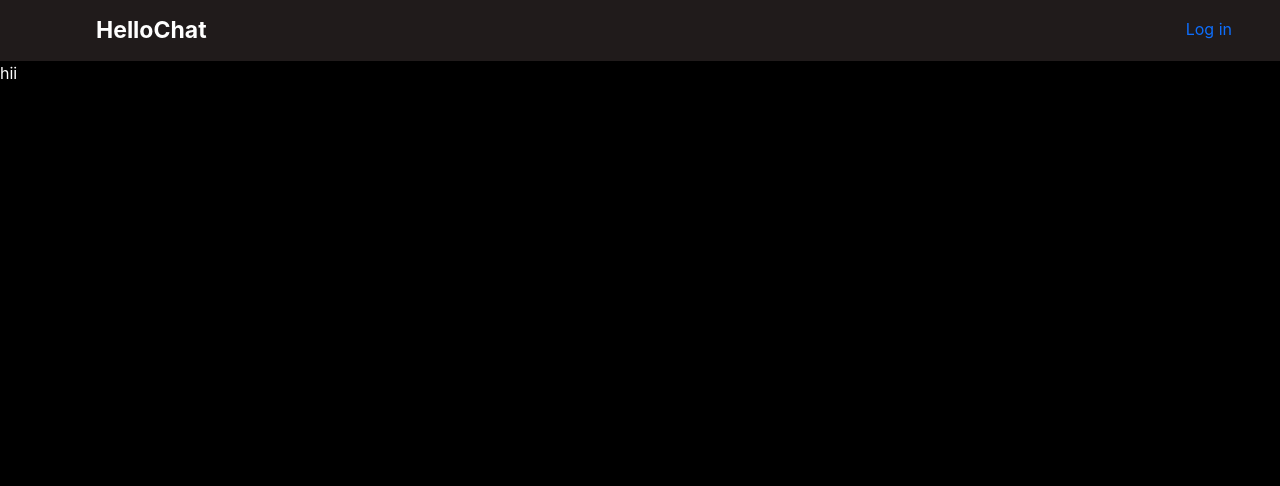
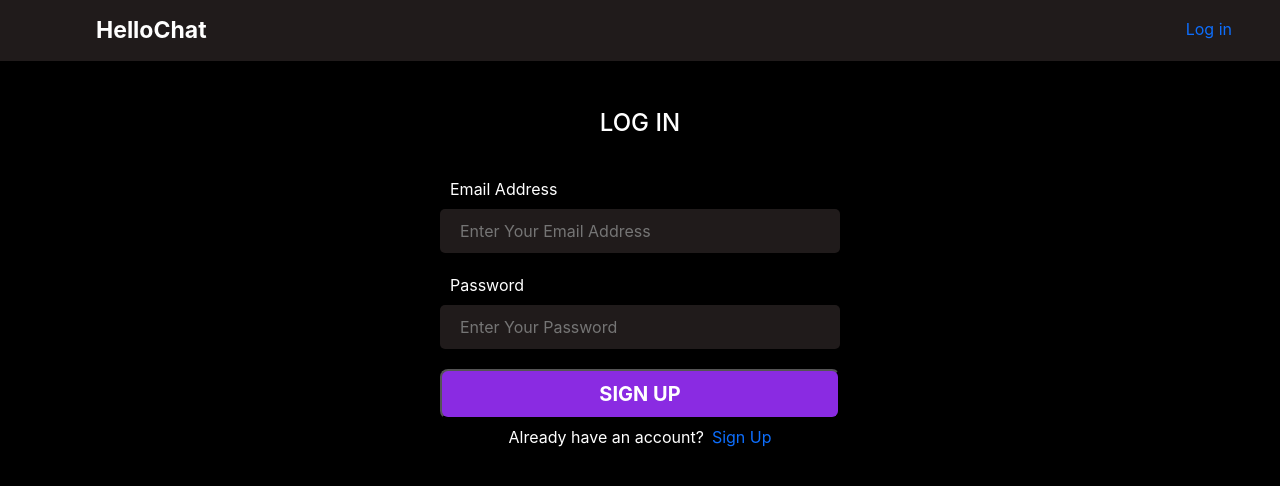
Before and after one commit to iamprincerajv/textchat, a React (Create React App) app: page /login in a window 1280 px wide. Shown: the top 486 px of the page. Built offline with nearby package versions, Linux system fonts and the light colour scheme.

Commit message:
added login frontend

```diff
--- a/src/components/Login.js
+++ b/src/components/Login.js
@@ -1,10 +1,39 @@
 import React from 'react'
+import { useState } from 'react';
+import { Link } from 'react-router-dom';
 
 const Login = () => {
+
+  const [email, setEmail] = useState('');
+  const [password, setPassword] = useState('');
+  const [loginRes, setLoginRes] = useState('');
+  const [alertStyle, setAlertStyle] = useState({
+    backgroundColor: 'blueviolet',
+    width: "400px",
+    display: 'none'
+  });
+
+  const login = (e) => {
+    e.preventDefault();
+  }
+
   return (
-    <div>
-      hii
-    </div>
+    <>
+      <h4 className='text-center mt-5 mb-4 bolder'>LOG IN</h4>
+      <p className='p-2 ps-4 rounded-3 mx-auto' style={alertStyle}>{loginRes}</p>
+      <div className='signup p-3 d-flex justify-content-center align-items-center'>
+        <form className='signupform'>
+          <label htmlFor="emailInput">Email Address</label>
+          <input value={email} onChange={(e) => { setEmail(e.target.value) }} type="email" id="emailInput" placeholder='Enter Your Email Address' />
+          <label htmlFor="passInput">Password</label>
+          <input value={password} onChange={(e) => { setPassword(e.target.value) }} type="password" id="passInput" placeholder='Enter Your Password' />
+          <button onClick={login} type='submit' className='p-1 py-2 fw-bold fs-5 rounded-3'>SIGN UP</button>
+        </form>
+      </div>
+      <div className="formLast d-flex justify-content-center">
+        <p className='me-2'>Already have an account? </p> <Link to='/signup'>Sign Up</Link>
+      </div>
+    </>
   )
 }
 
--- a/src/components/Signup.js
+++ b/src/components/Signup.js
@@ -17,7 +17,7 @@ const Signup = () => {
   const signup = async (e) => {
     e.preventDefault();
 
-    if (name && email && password) {
+    if (name.length>2 && email && password.length>5) {
       let result = await fetch('http://localhost:5000/signup', {
         method: 'post',
         body: JSON.stringify({ name, email, password }),
@@ -30,7 +30,7 @@ const Signup = () => {
 
       if (result.authToken) {
         localStorage.setItem('token', result.authToken);
-        setSignupRes('You have successfully signed up');
+        setSignupRes('You have successfully signed up!');
         setAlertStyle({
           backgroundColor: 'blueviolet',
           width: "400px",
@@ -49,7 +49,7 @@ const Signup = () => {
         console.log(result.error)
       }
     } else {
-      setSignupRes('Please enter all the details');
+      setSignupRes('Please enter all the details correctly');
       setAlertStyle({
         backgroundColor: 'blueviolet',
         width: "400px",
@@ -65,11 +65,11 @@ const Signup = () => {
       <div className='signup p-3 d-flex justify-content-center align-items-center'>
         <form className='signupform'>
           <label htmlFor="nameInput">Name</label>
-          <input required onChange={(e) => { setName(e.target.value) }} type="text" id="nameInput" placeholder='Enter Your Name' />
+          <input value={name} onChange={(e) => { setName(e.target.value) }} type="text" id="nameInput" placeholder='Enter Your Name' />
           <label htmlFor="emailInput">Email Address</label>
-          <input required onChange={(e) => { setEmail(e.target.value) }} type="email" id="emailInput" placeholder='Enter Your Email Address' />
+          <input value={email} onChange={(e) => { setEmail(e.target.value) }} type="email" id="emailInput" placeholder='Enter Your Email Address' />
           <label htmlFor="passInput">Password</label>
-          <input required onChange={(e) => { setPassword(e.target.value) }} type="password" id="passInput" placeholder='Enter Your Password' />
+          <input value={password} onChange={(e) => { setPassword(e.target.value) }} type="password" id="passInput" placeholder='Enter Your Password' />
           <button onClick={signup} type='submit' className='p-1 py-2 fw-bold fs-5 rounded-3'>SIGN UP</button>
         </form>
       </div>
```
